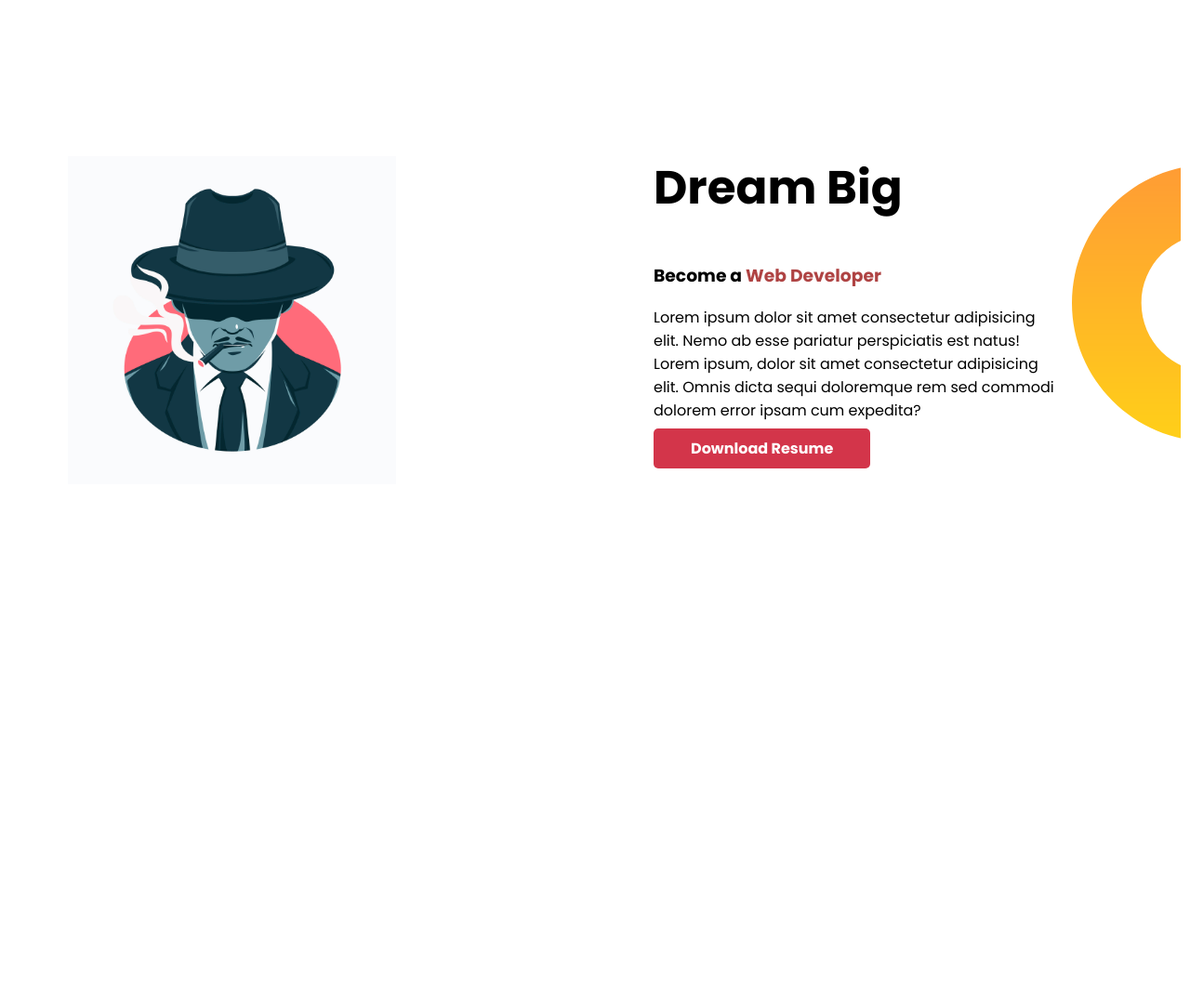
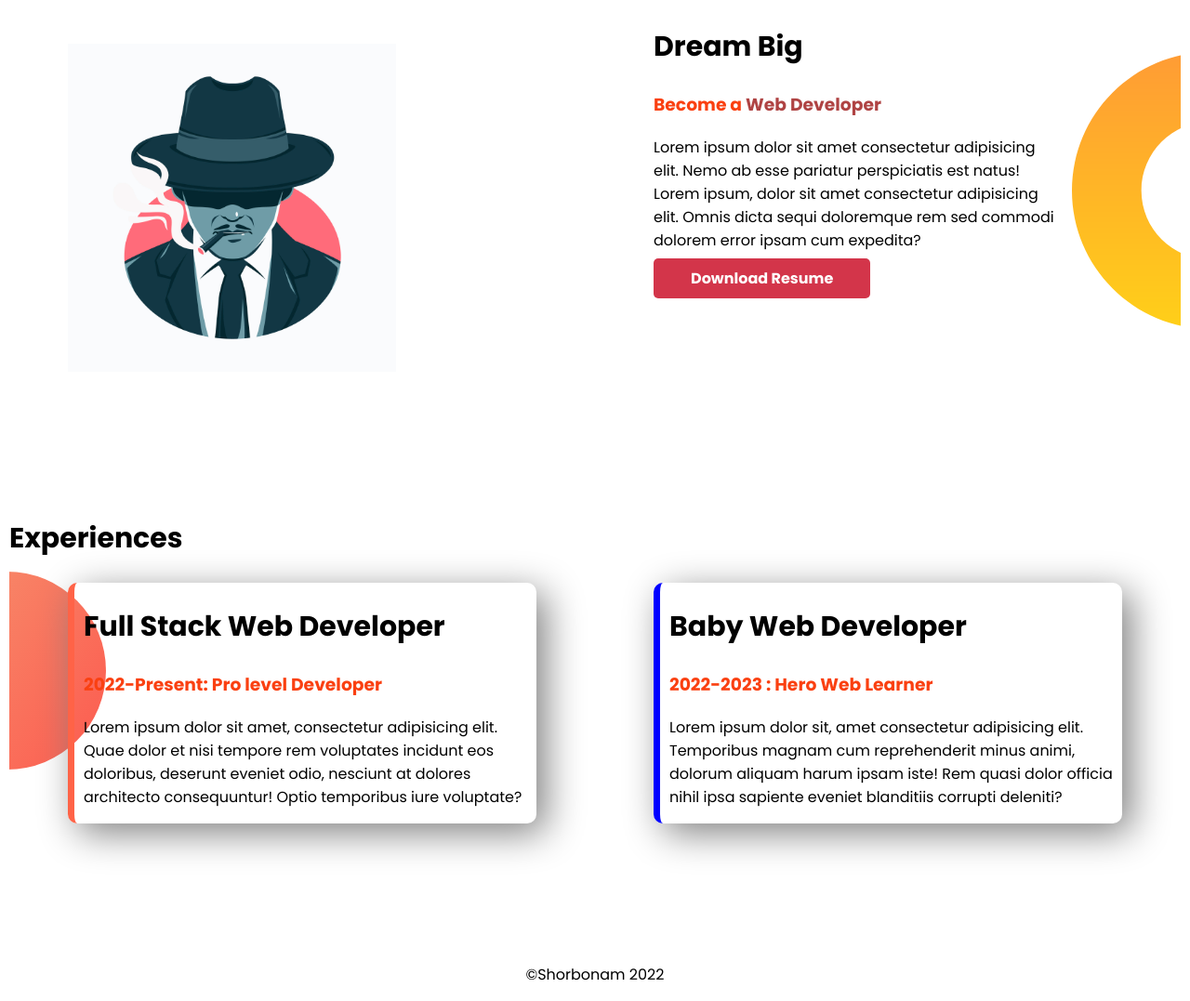
Before and after one commit to Sumayea104/developer-portfolio, a plain HTML site: page index.html in a window 1280 px wide. Shown: the part 558-1635 px from the top of the page at 93% size. Before the commit the page ends 1236 px from the top, so only its background shows below. Drawn offline with Linux system fonts and the light colour scheme.

Commit message:
experiences added

```diff
--- a/index.html
+++ b/index.html
@@ -11,7 +11,7 @@
     <link rel="stylesheet" href="style.css">
 </head>
 <body>
-<section class="top-banner">
+<section class="top-banner flexible-container">
     <div class="half-width">
     <h1>Welcome to <br/><span>Sumayea's</span> World!</h1>
     <h3>Junior <span>Web Developer</span></h3>
@@ -22,7 +22,7 @@
         <img src="images/my-bg.png" alt="">
     </div>
 </section>
-<section class="dream-big">
+<section class="dream-big flexible-container">
     <div class="half-width">
         <img src="images/3551739.jpg" alt="">
     </div>
@@ -33,6 +33,27 @@
         <a class="link-button" target="_blank" href="">Download Resume</a>
     </div>
 </section>
+<section>
+    <div class="experience-area">
+        <h1>Experiences</h1>
+        <div class="flexible-container">
+            <div id="full-stack" class="experience-item">
+                <h1>Full Stack Web Developer</h1>
+                <h3>2022-Present: Pro level Developer</h3>
+                <p>Lorem ipsum dolor sit amet, consectetur adipisicing elit. Quae dolor et nisi tempore rem voluptates incidunt eos doloribus, deserunt eveniet odio, nesciunt at dolores architecto consequuntur! Optio temporibus iure voluptate?</p>
+            </div>
+            <div id="baby" class="experience-item">
+                <h1>Baby Web Developer</h1>
+                <h3>2022-2023 : Hero Web Learner</h3>
+                <p>Lorem ipsum dolor sit, amet consectetur adipisicing elit. Temporibus magnam cum reprehenderit minus animi, dolorum aliquam harum ipsam iste! Rem quasi dolor officia nihil ipsa sapiente eveniet blanditiis corrupti deleniti?</p>
+            </div>
+        </div>
+
+    </div>
+</section>
 
 </body>
+<footer>
+    <p>&copy;Shorbonam 2022</p>
+</footer>
 </html>
--- a/style.css
+++ b/style.css
@@ -4,12 +4,15 @@ body{
     margin: 10px ;
     }
 h1{
-    font-size: 50px;
+    font-size: 30px;
+}
+h3{
+    color: rgb(250, 64, 17);
 }
 span{
     color: rgb(175, 67, 67);
 }
-section{
+.flexible-container{
     display: flex;
     margin-bottom: 150px ;
 }
@@ -40,3 +43,25 @@ section{
     background-repeat: no-repeat;
     background-position: right;
 }
+.experience-area{
+    background-image: url(images/exp-bg.png);
+    background-repeat: no-repeat;
+    background-position: left;
+}
+.experience-item{
+    width: 40%;
+    margin-left: 5%;
+    margin-right: 5%;
+    padding-left: 10px;
+    border-radius: 10px;
+    box-shadow: 10px 10px 40px grey;
+}
+#full-stack{
+    border-left: 7px solid tomato;
+}
+#baby{
+    border-left: 7px solid blue;
+}
+footer{
+    text-align: center;
+}
```
